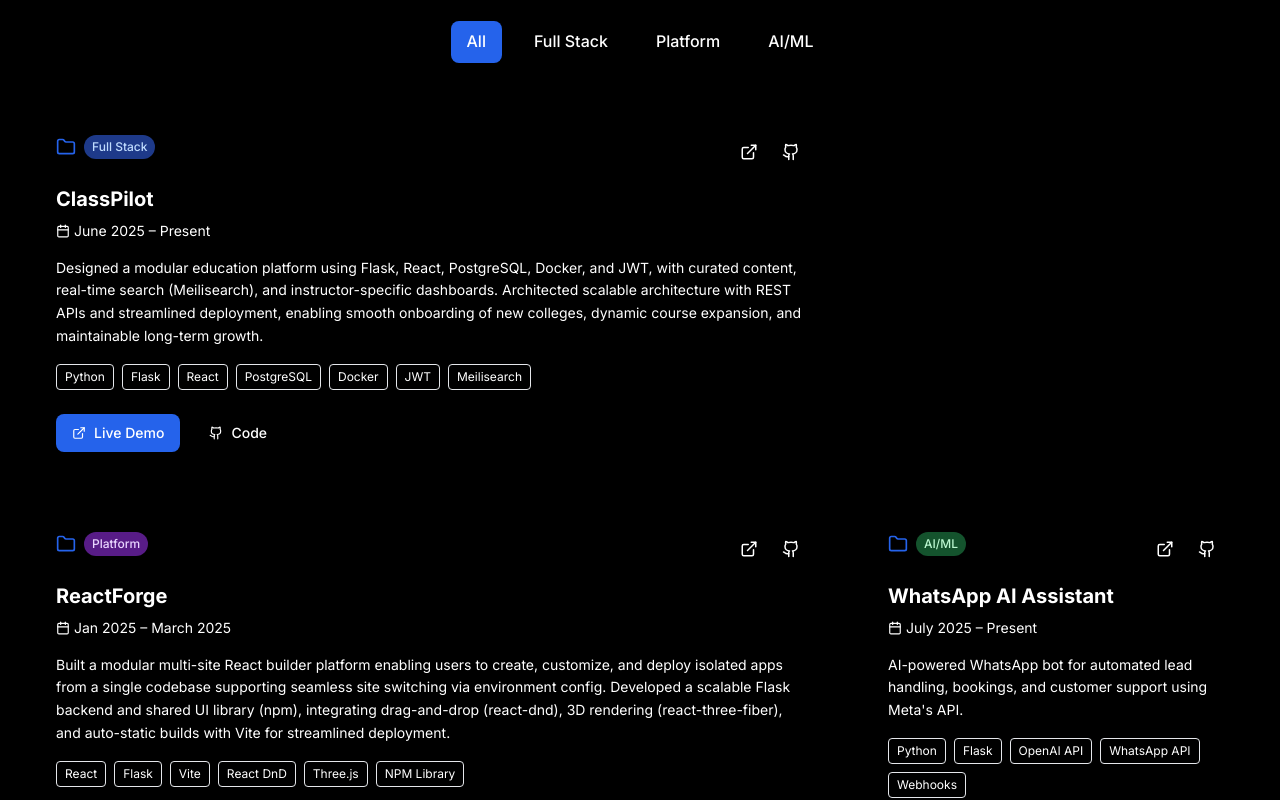
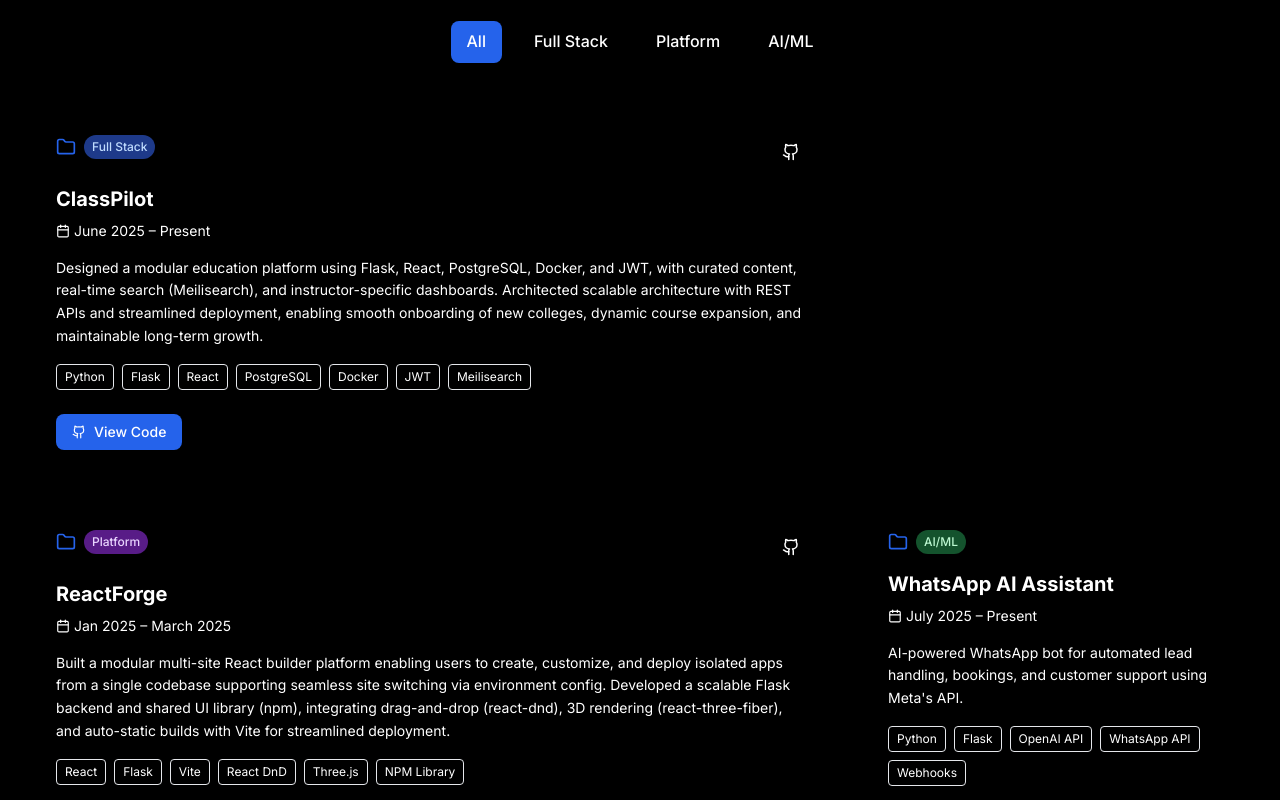
Before and after one commit to kartikeyakrishna/portfolio, a React (Vite) app: page / in a window 1280 px wide. Shown: the part 4120-4920 px from the top of the page. Built offline with nearby package versions, Linux system fonts and the light colour scheme.

Commit message:
Update project GitHub links: Add Tutorial repository for ClassPilot, hide WhatsApp AI Assistant GitHub due to sensitive info

```diff
--- a/src/components/Projects.tsx
+++ b/src/components/Projects.tsx
@@ -12,7 +12,7 @@ const Projects = () => {
       category: 'Full Stack',
       featured: true,
       liveUrl: '#',
-      githubUrl: '#'
+      githubUrl: 'https://github.com/kartikeyakrishna/Tutorial'
     },
     {
       title: 'ReactForge',
@@ -34,7 +34,7 @@ const Projects = () => {
       category: 'AI/ML',
       featured: false,
       liveUrl: '#',
-      githubUrl: '#'
+      githubUrl: null  // Temporarily hidden due to sensitive information
     }
   ];
 
@@ -100,7 +100,8 @@ const Projects = () => {
                   </div>
 
                   <div className="flex items-center space-x-2">
-                    {project.liveUrl && (
+                    {/* Temporarily commented out until projects are completed */}
+                    {/* {project.liveUrl && (
                       <a
                         href={project.liveUrl}
                         className="p-2 text-gray-600 dark:text-white hover:text-primary-600 dark:hover:text-primary-400 transition-colors"
@@ -108,7 +109,7 @@ const Projects = () => {
                       >
                         <ExternalLink size={18} />
                       </a>
-                    )}
+                    )} */}
                     {project.githubUrl && (
                       <a
                         href={project.githubUrl}
@@ -148,7 +149,8 @@ const Projects = () => {
 
                 {/* Action Buttons */}
                 <div className="flex space-x-3">
-                  {project.liveUrl && (
+                  {/* Temporarily commented out until projects are completed */}
+                  {/* {project.liveUrl && (
                     <a
                       href={project.liveUrl}
                       className="flex items-center px-4 py-2 bg-primary-600 hover:bg-primary-700 text-white text-sm font-medium rounded-lg transition-colors"
@@ -156,14 +158,14 @@ const Projects = () => {
                       <ExternalLink size={14} className="mr-2" />
                       Live Demo
                     </a>
-                  )}
+                  )} */}
                   {project.githubUrl && (
                     <a
                       href={project.githubUrl}
-                      className="flex items-center px-4 py-2 border border-gray-300 dark:border-black text-gray-700 dark:text-white hover:bg-gray-50 dark:hover:bg-black text-sm font-medium rounded-lg transition-colors"
+                      className="flex items-center px-4 py-2 bg-primary-600 hover:bg-primary-700 text-white text-sm font-medium rounded-lg transition-colors"
                     >
                       <Github size={14} className="mr-2" />
-                      Code
+                      View Code
                     </a>
                   )}
                 </div>
```
